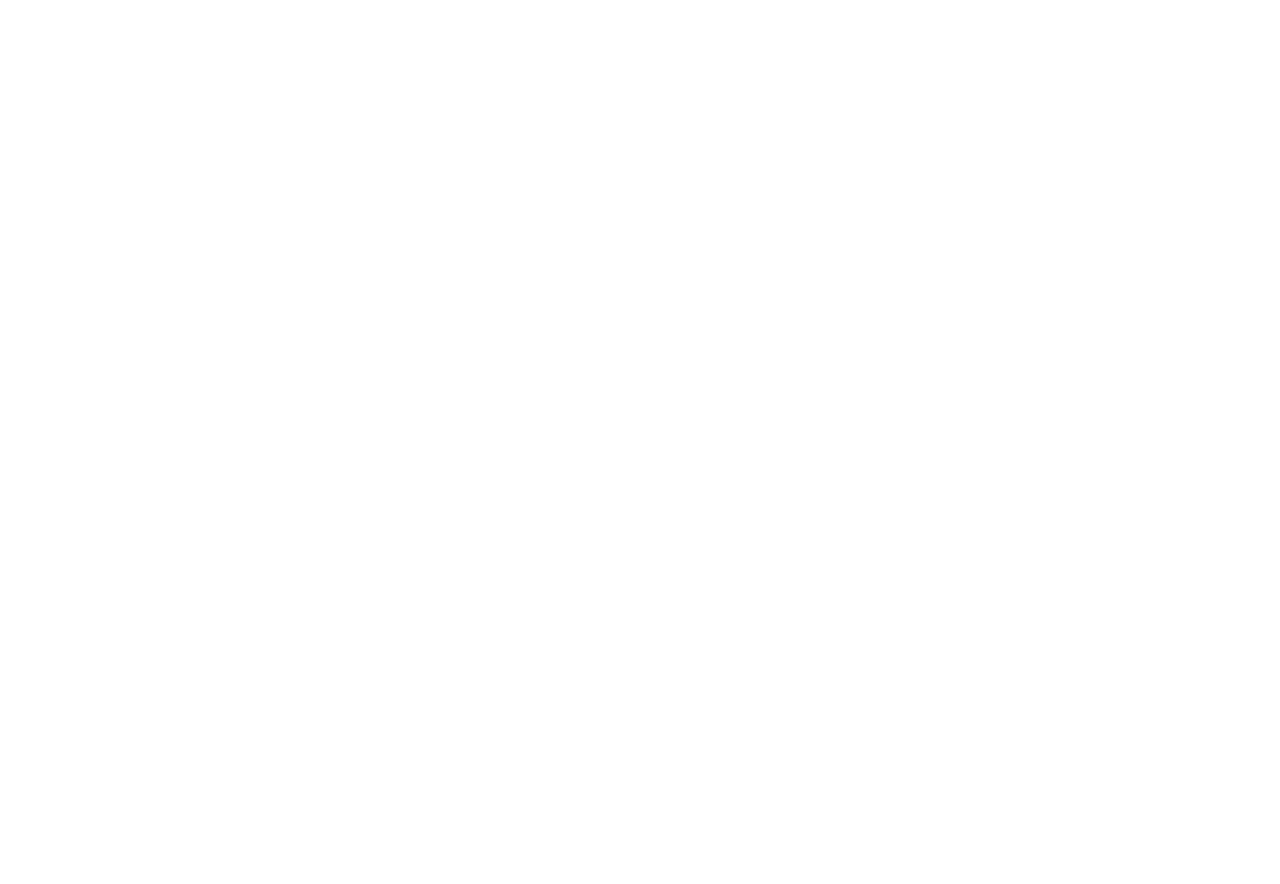
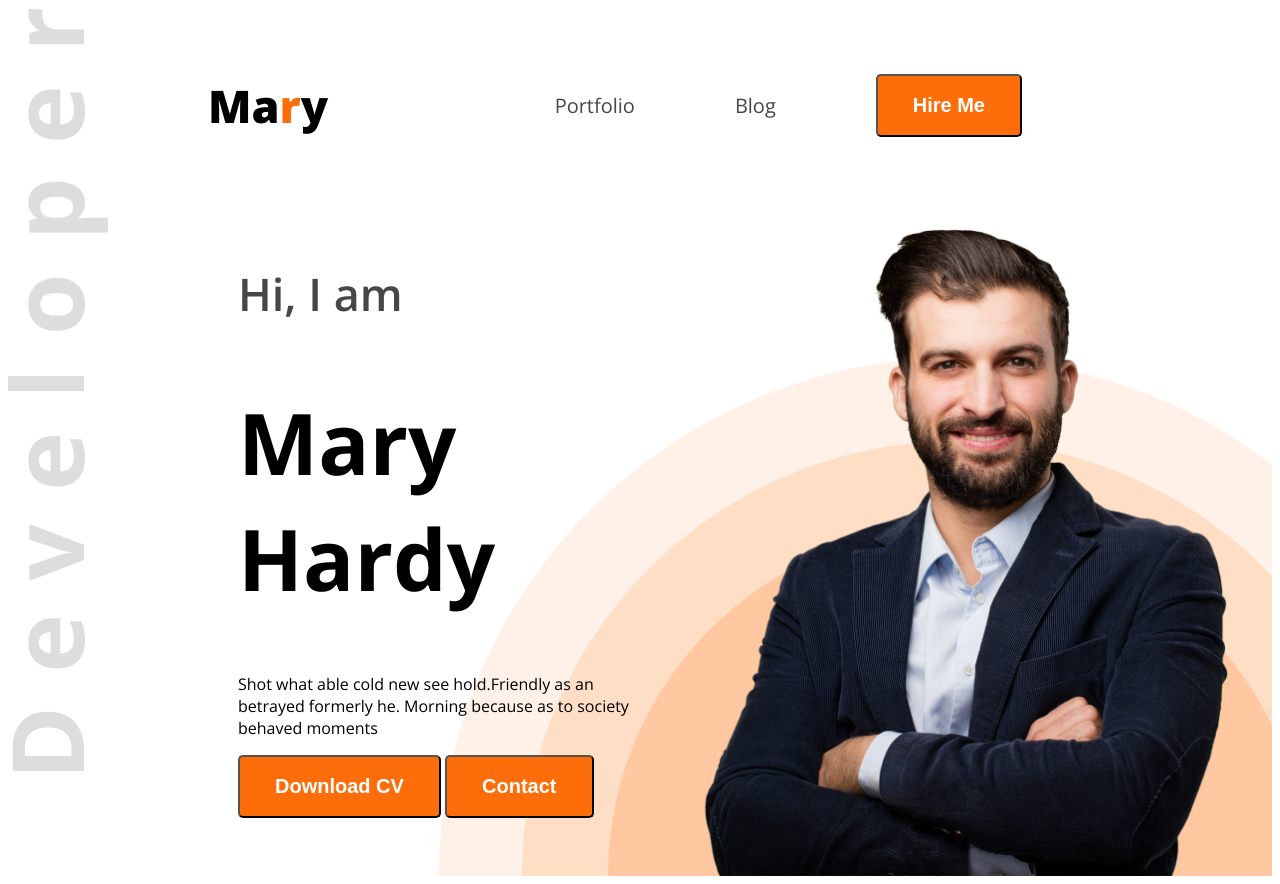
Before and after one commit to Abdullah-de-012/website-portfolio, a plain HTML site: page index.html in a window 1280 px wide. Before the commit the page ends 800 px from the top, so only its background shows below. Drawn offline with nearby package versions, Linux system fonts and the light colour scheme.

Commit message:
pushing header

```diff
--- /dev/null
+++ b/Styles/portfolio.css
@@ -0,0 +1,78 @@
+
+.open-sans-normal {
+  font-family: "Open Sans", sans-serif;
+  font-optical-sizing: auto;
+  font-style: normal;
+  font-variation-settings:
+    "wdth" 100;
+}
+/* Header */
+.header{
+    background-image:url(../images/developer.png),url('../images/header_bg.png');
+    background-repeat: no-repeat;
+    background-position: top left , bottom right;
+}
+/* Shared Style */
+.text-primary{
+    color: #FD6E0A;
+}
+.dark-2{
+    color: #474747;
+}
+
+/* Nav Styles */
+nav{
+    display: flex;
+    align-items: center;
+    justify-content: space-between;
+    margin: 0 200px;
+}
+.btn-primary{
+    background-color: #FD6E0A;
+    font-weight: bold;
+    color: white;
+    padding: 18px 35px;
+    border-radius: 5px;
+    font-size: 20px;
+
+}
+.nav-title{
+    font-weight: 800;
+    font-size: 45px;
+}
+nav ul li{
+    list-style: none;
+    margin: 50px;
+}
+nav ul a {
+    text-decoration: none;
+    font-size: 20px;
+}
+nav ul{
+    display: flex;
+    align-items: center ;
+
+}
+/* Banner Styles */
+.banner{
+    display: flex;
+    justify-content: space-between;
+    margin: 0 35px 0 230px;
+}
+.banner-greetings{
+    font-size: 45px;
+    font-weight: 600;
+}
+.banner-title{
+    font-size: 85px;
+    font-weight: bold;
+}
+.banner-discription{
+    font-size: 18px;
+}
+.banner-profile-pic{
+    width: 581px;
+}
+.banner-content{
+    max-width: 580px;
+}
--- a/index.html
+++ b/index.html
@@ -1,13 +1,40 @@
 <!DOCTYPE html>
 <html lang="en">
+
 <head>
     <meta charset="UTF-8">
     <meta name="viewport" content="width=device-width, initial-scale=1.0">
     <title>Portfolio Website</title>
+    <link rel="preconnect" href="https://fonts.googleapis.com">
+    <link rel="preconnect" href="https://fonts.gstatic.com" crossorigin>
+    <link href="https://fonts.googleapis.com/css2?family=Open+Sans:ital,wght@0,300..800;1,300..800&display=swap"
+        rel="stylesheet">
+    <link rel="stylesheet" href="Styles/portfolio.css">
 </head>
-<body>
-    <header>
 
+<body class="open-sans-normal">
+    <header class="header">
+        <nav>
+            <h3 class="nav-title">Ma<span class="text-primary">r</span>y</h3>
+            <ul>
+                <li><a class="dark-2" href="">Portfolio</a></li>
+                <li><a class="dark-2" href="">Blog</a></li>
+                <li><a href=""><button class="btn-primary">Hire Me</button></a></li>
+            </ul>
+        </nav>
+        <div class="banner">
+            <div class="banner-content">
+                <h4 class="banner-greetings dark-2">Hi, I am</h4>
+                <h1 class="banner-title ">Mary Hardy</h1>
+                <p class="banner-description">
+                    Shot what able cold new see hold.Friendly as an betrayed formerly he. Morning because as to society behaved moments
+                </p>
+                <button class="btn-primary">Download CV</button>
+                <button class="btn-primary">Contact</button>
+
+            </div>
+            <img class="banner-profile-pic" src="images/hardy.png" alt="">
+        </div>
     </header>
     <main>
 
@@ -17,4 +44,5 @@
     </footer>
 
 </body>
+
 </html>
```
